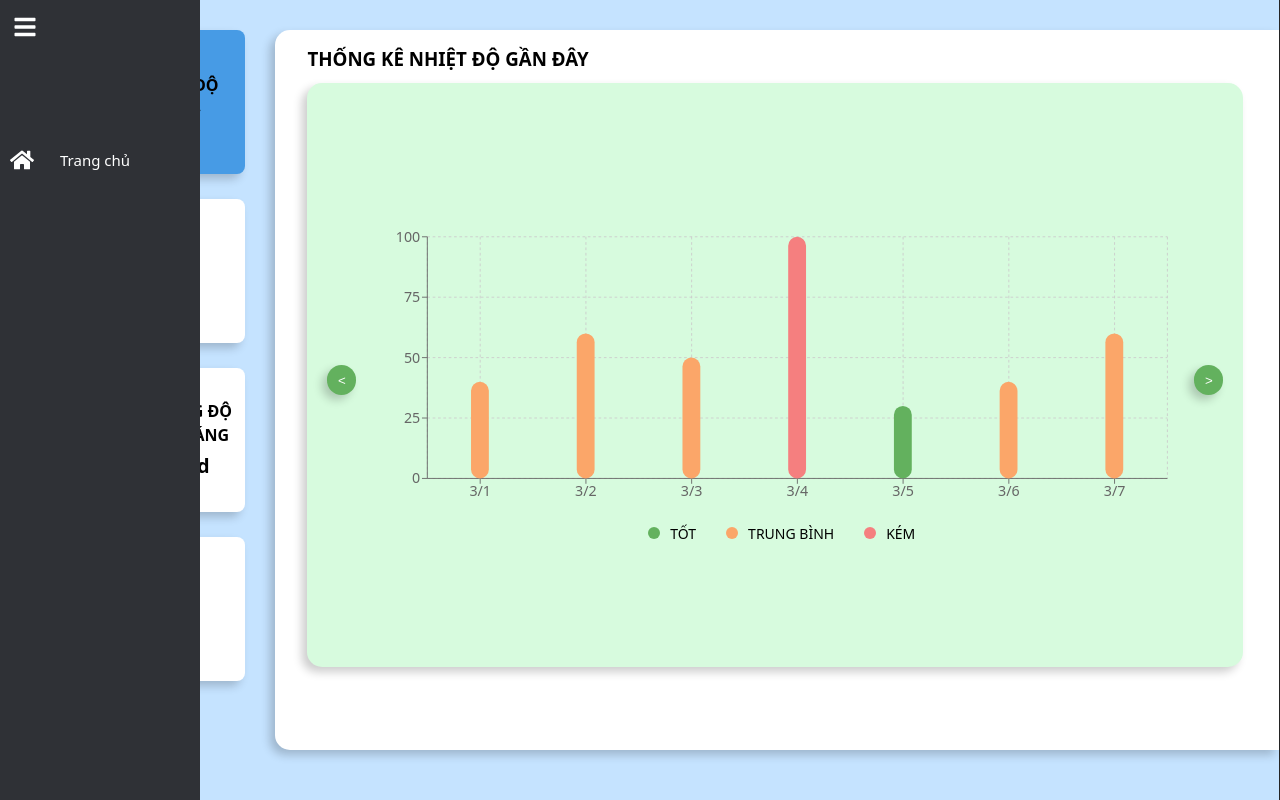
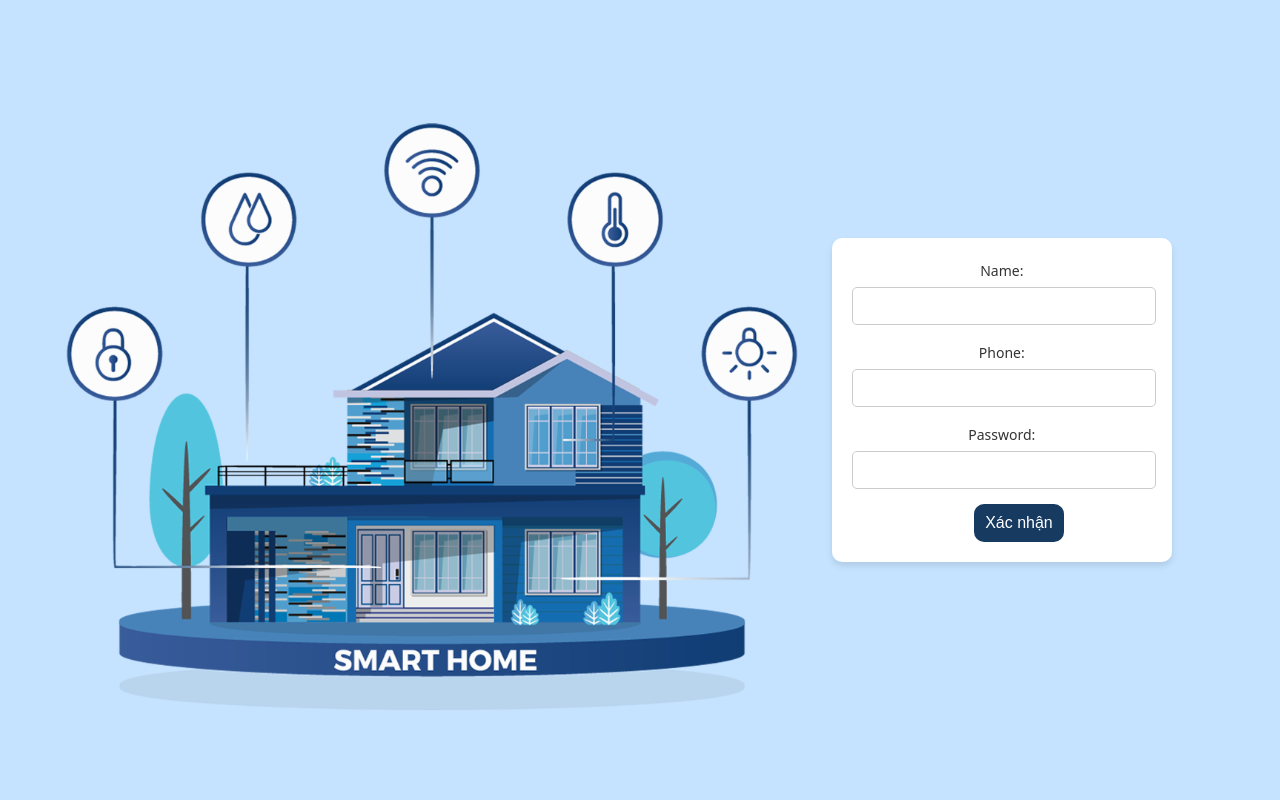
Before and after one commit to ngochidung2111/DADN_FE, a React (Vite) app in the folder front-end/: page / in a window 1280 px wide. Built offline with nearby package versions, Linux system fonts and the light colour scheme.

Commit message:
trang login

```diff
--- a/front-end/src/App.tsx
+++ b/front-end/src/App.tsx
@@ -4,13 +4,14 @@ import TimerPage from './pages/timer';
 import Homepage from './pages/homepage';
 import Statistic from './pages/statistic';
 import Operations from './pages/operations';
+import Login from './pages/login';
 import './App.css'
 
 function App() {
   return (
     <Router>
       <Routes>
-        <Route path="/" element={<Homepage />} />
+        <Route path="/" element={<Login />} />
         <Route path="/timerpage" element={<TimerPage />} />
         {/* You can add more routes here */}
       </Routes>
--- /dev/null
+++ b/front-end/src/pages/login.module.css
@@ -0,0 +1,64 @@
+.container {
+    display: flex;
+    justify-content: space-around;
+    align-items: center;
+    height: 100vh;
+    padding: 0px 32px;
+    width: 95vw;
+    background-color: #C5E3FF;
+}
+
+.imageContainer {
+    flex: 1;
+    display: flex;
+    justify-content: center;
+    align-items: center;
+}
+
+.homeImage {
+    max-width: 100vh;
+    height: auto;
+}
+
+.formContainer {
+    background-color: #fff;
+    margin-right: 100px;
+    padding: 20px;
+    border-radius: 10px;
+    box-shadow: 0px 4px 6px rgba(0, 0, 0, 0.1);
+    width: 350px;
+}
+
+.formGroup {
+    margin-bottom: 15px;
+}
+
+label {
+    font-size: 14px;
+    color: #333;
+}
+
+input {
+    width: 94%;
+    padding: 10px;
+    margin-top: 5px;
+    border: 1px solid #ccc;
+    border-radius: 5px;
+    font-size: 14px;
+}
+
+button {
+    width: 30%;
+    margin: 0px 122px;
+    padding: 10px;
+    background-color: #173A61;
+    color: #fff;
+    border: none;
+    border-radius: 10px;
+    font-size: 16px;
+    cursor: pointer;
+}
+
+button:hover {
+    background-color: #3a7bd5;
+}
--- /dev/null
+++ b/front-end/src/pages/login.tsx
@@ -0,0 +1,62 @@
+import React, { useState } from 'react';
+import Home from '../assets/home.svg';
+import styles from './login.module.css';
+
+const Login = () => {
+    const [name, setName] = useState('');
+    const [phone, setPhone] = useState('');
+    const [password, setPassword] = useState('');
+
+    const handleSubmit = (e: React.FormEvent) => {
+        e.preventDefault();
+        // Xử lý submit tại đây
+        console.log({ name, phone, password });
+    };
+
+    return (
+        <div className={styles.container}>
+            <div className={styles.imageContainer}>
+                <img src={Home} alt="Smart Home" className={styles.homeImage} />
+            </div>
+            <div className={styles.formContainer}>
+                <form onSubmit={handleSubmit}>
+                    <div className={styles.formGroup}>
+                        <label htmlFor="name">Name:</label>
+                        <input
+                            type="text"
+                            id="name"
+                            value={name}
+                            onChange={(e) => setName(e.target.value)}
+                            required
+                        />
+                    </div>
+                    <div className={styles.formGroup}>
+                        <label htmlFor="phone">Phone:</label>
+                        <input
+                            type="text"
+                            id="phone"
+                            value={phone}
+                            onChange={(e) => setPhone(e.target.value)}
+                            required
+                        />
+                    </div>
+                    <div className={styles.formGroup}>
+                        <label htmlFor="password">Password:</label>
+                        <input
+                            type="password"
+                            id="password"
+                            value={password}
+                            onChange={(e) => setPassword(e.target.value)}
+                            required
+                        />
+                    </div>
+                    <button type="submit" className={styles.submitButton}>
+                        Xác nhận
+                    </button>
+                </form>
+            </div>
+        </div>
+    );
+};
+
+export default Login;
```
Also changed, not shown: front-end/src/assets/home.svg (added).
